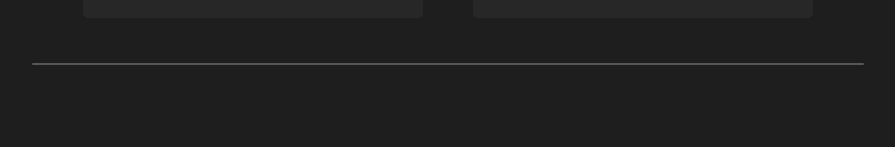
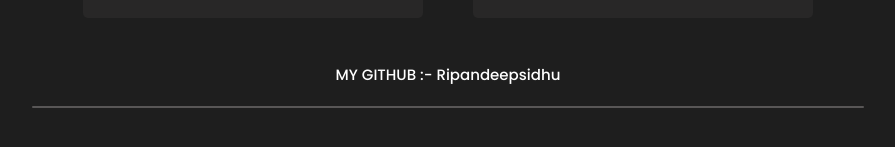
Before and after one commit to Ripandeepsidhu/ripan-portfolio, a React (Create React App) app: page /myworks in a window 1280 px wide. Shown: the part 579-726 px from the top of the page, without its empty margins (192-1087 px from the left). Built offline with nearby package versions, Linux system fonts and the light colour scheme.

Commit message:
last commit

```diff
--- a/src/App.js
+++ b/src/App.js
@@ -1,7 +1,6 @@
 import Header from './components/Header';
 import Intro from './components/Intro';
 import About from './components/About';
-
 import Myworks from './components/Myworks';
 import Contactme from './components/Contact';
 import './App.css';
@@ -24,5 +23,4 @@
     </>
   );
 }
-
 export default App;
--- a/src/components/Contact.js
+++ b/src/components/Contact.js
@@ -6,7 +6,7 @@
     const sendEmail = (e) => {
         e.preventDefault();
 
-        emailjs.sendForm('service_rw118p4', 'template_7wxxk6s',form.current, 'SQXNdJ3jQ-eEr8bsW8qtH')
+        emailjs.sendForm('service_rw118p4', 'template_7wxxk6s',form.current, 'kdcsTzPJDkSOI74Gm')
           .then((result) => {
               console.log(result.text);
           }, (error) => {
--- a/src/components/Header.js
+++ b/src/components/Header.js
@@ -20,13 +20,13 @@
      <ul className={menuOpen ? "open" : "" }>
 
         <li>
-          <NavLink activeClass='active' to="/about"> About</NavLink>
+          <NavLink activeclass='active' to="/about"> About</NavLink>
         </li>
         <li>
-          <NavLink activeClass='active' to="/myworks">My Works</NavLink>
+          <NavLink activeclass='active' to="/myworks">My Works</NavLink>
          </li>
          <li>
-          <NavLink activeClass='active' to="/contactme">Contact Me</NavLink>
+          <NavLink activeclass='active' to="/contactme">Contact Me</NavLink>
         </li>
       </ul>
       </nav></>
--- a/src/components/Myworks.js
+++ b/src/components/Myworks.js
@@ -29,6 +29,7 @@
             </div>
         </div>
         </div>
+        <p className='github'>MY GITHUB :- Ripandeepsidhu</p>
         <div className='divider3'></div>
         </>
     )
--- a/src/components/about.css
+++ b/src/components/about.css
@@ -49,7 +49,7 @@
 .about-title{
     font-size: 30px;
     font-weight: 600;
-
+   margin-bottom: 10px;
 }
 .study{
     font-size: 20px;
--- a/src/components/myworks.css
+++ b/src/components/myworks.css
@@ -59,6 +59,13 @@
     margin-top: 10px;
     margin-bottom: 6px;
 }
+.github{
+    font-size: 15px;
+    font-weight: 500;
+    text-align: center;
+    margin-bottom: 20px;
+}
+
 .divider3{
     margin: auto;
     color: rgb(88, 86, 86);
```
